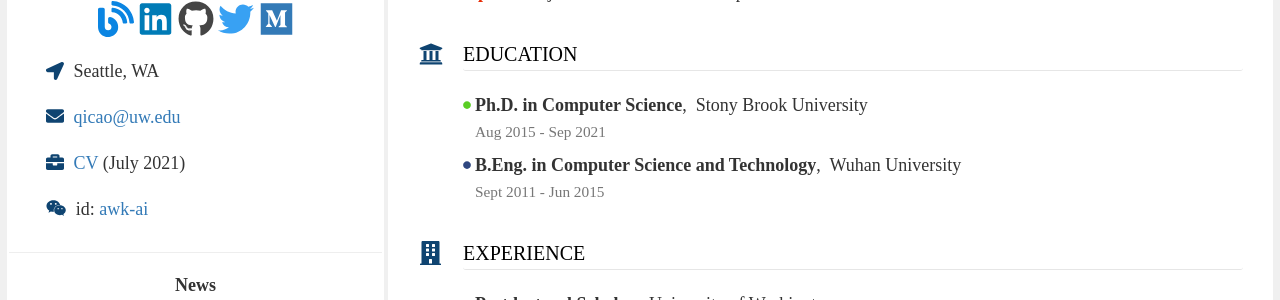
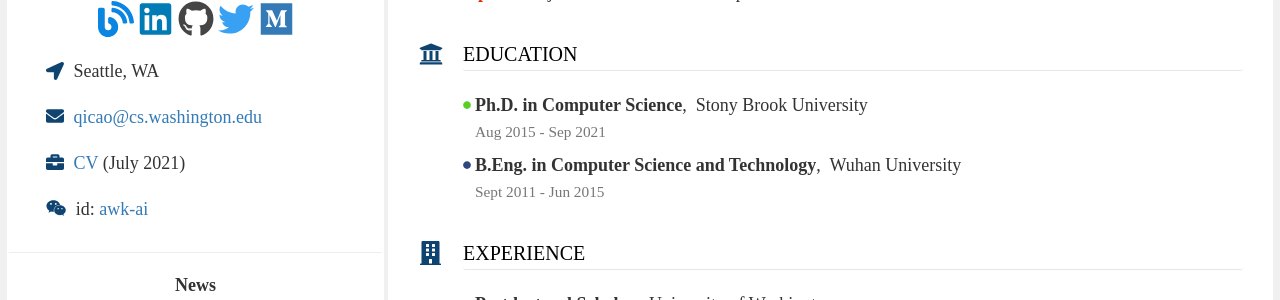
Before and after one commit to csarron/csarron.github.io, a Jekyll site: the page built from index.md, in a window 1280 px wide and 900 px high. Shown: the part 323-623 px from the top of the window. Built offline with Jekyll 4.4.1, drawn with Linux system fonts in a browser that asks for light colours.

Commit message:
up email

```diff
--- a/index.md
+++ b/index.md
@@ -24,7 +24,7 @@ contact:
     info: 'Seattle, WA'
   - style: envelope
     info: |
-      [qicao@uw.edu](mailto:qicao@uw.edu)
+      [qicao@cs.washington.edu](mailto:qicao@cs.washington.edu)
   - style: briefcase
     info: |
       [CV](/cv.pdf) (July 2021)
```
